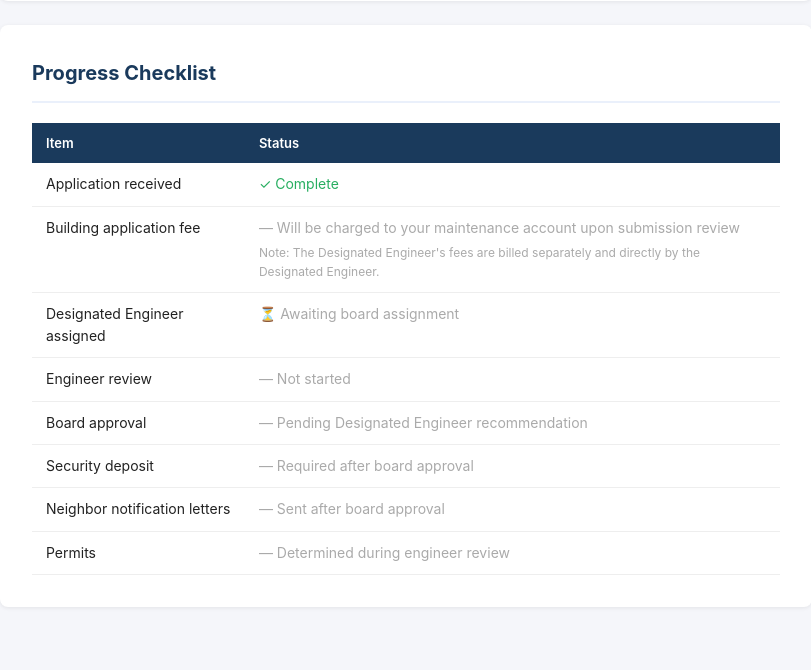
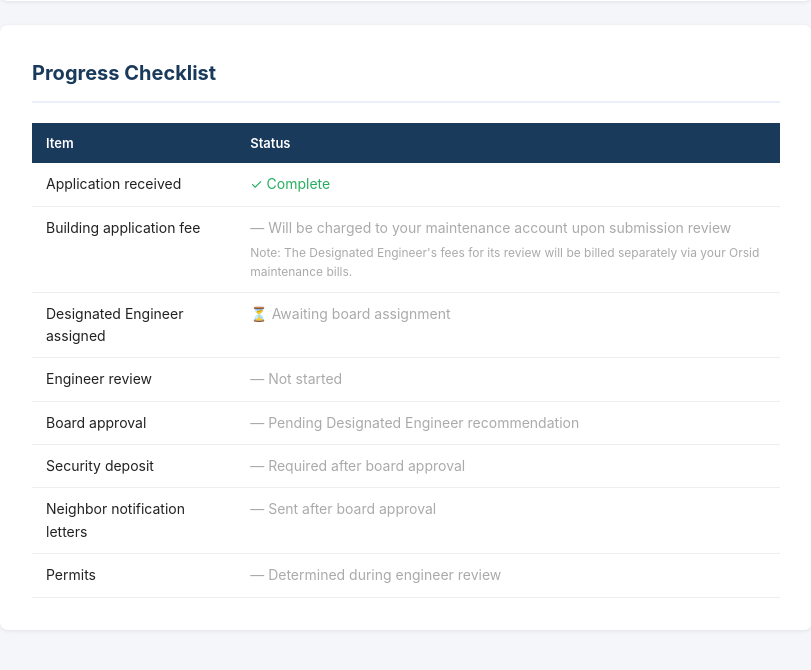
Before and after one commit to golarsgo-pixel/433-alteration-app, a Flask app: template templates/status_detail.html in a window 1280 px wide. Shown: the part 842-1512 px from the top of the page, without its empty margins (234-1045 px from the left). Run offline with Flask 3, Linux system fonts and the light colour scheme; the template is opened without the code that fills it, so the values that code supplies are empty.

Commit message:
Clarify Designated Engineer fee billing note in shareholder status view
Co-Authored-By: Claude Sonnet 4.6 <noreply@anthropic.com>

```diff
--- a/templates/status_detail.html
+++ b/templates/status_detail.html
@@ -104,7 +104,7 @@
               <span style="color:#aaa;">— Will be charged to your maintenance account upon submission review</span>
             {% endif %}
             <span style="display:block; font-size:12px; color:#aaa; margin-top:4px;">
-              Note: The Designated Engineer's fees are billed separately and directly by the Designated Engineer.
+              Note: The Designated Engineer's fees for its review will be billed separately via your Orsid maintenance bills.
             </span>
           </td>
         </tr>
```
